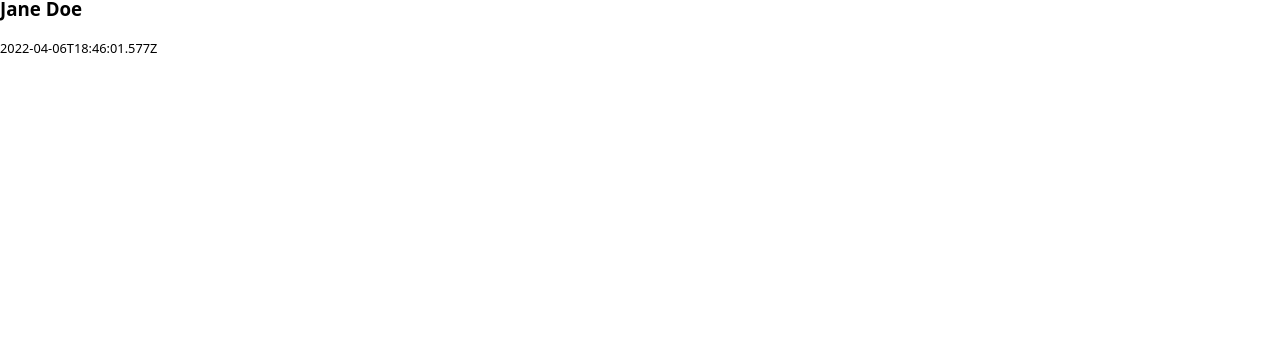
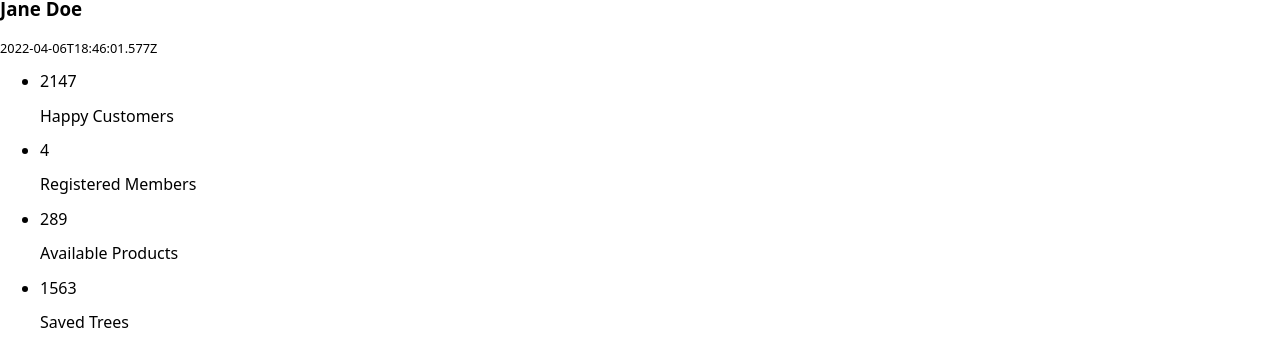
Before and after one commit to AntonM88/React-BC-72, a React (Vite) app: page / in a window 1280 px wide. Shown: the part 488-832 px from the top of the page. Before the commit the page ends 800 px from the top, so only its background shows below. Built offline with nearby package versions, Linux system fonts and the light colour scheme.

Commit message:
stats component

```diff
--- a/src/App.jsx
+++ b/src/App.jsx
@@ -1,10 +1,13 @@
-import { BlogCard } from "components";
+import { BlogCard, Statistics } from "components";
 import article from "data/article.json";
+import stats from "data/stats.json";
+
 
 function App() {
   return (
     <>
       <BlogCard {...article} />
+      <Statistics stats={stats}/>
     </>
   );
 }
--- /dev/null
+++ b/src/components/Statistics/Statistics.jsx
@@ -0,0 +1,13 @@
+import { StatisticsItem } from "../StatisticsItem/StatisticsItem";
+
+export const Statistics = ({ stats }) => {
+  return (
+    <ul>
+      {stats.map(({ id, title, total }) => (
+        <li key={id}>
+          <StatisticsItem title={title} total={total} />
+        </li>
+      ))}
+    </ul>
+  );
+};
--- /dev/null
+++ b/src/components/StatisticsItem/StatisticsItem.jsx
@@ -0,0 +1,8 @@
+export const StatisticsItem = ({ title, total }) => {
+  return (
+    <div>
+      <span>{total}</span>
+      <p>{title}</p>
+    </div>
+  );
+};
--- a/src/components/index.js
+++ b/src/components/index.js
@@ -1 +1,2 @@
 export * from "./BlogCard/BlogCard";
+export * from "./Statistics/Statistics";
--- /dev/null
+++ b/src/data/stats.json
@@ -0,0 +1,22 @@
+[
+  {
+    "id": "1",
+    "title": "Happy Customers",
+    "total": 2147
+  },
+  {
+    "id": "2",
+    "title": "Registered Members",
+    "total": 4
+  },
+  {
+    "id": "3",
+    "title": "Available Products",
+    "total": 289
+  },
+  {
+    "id": "4",
+    "title": "Saved Trees",
+    "total": 1563
+  }
+]
```
